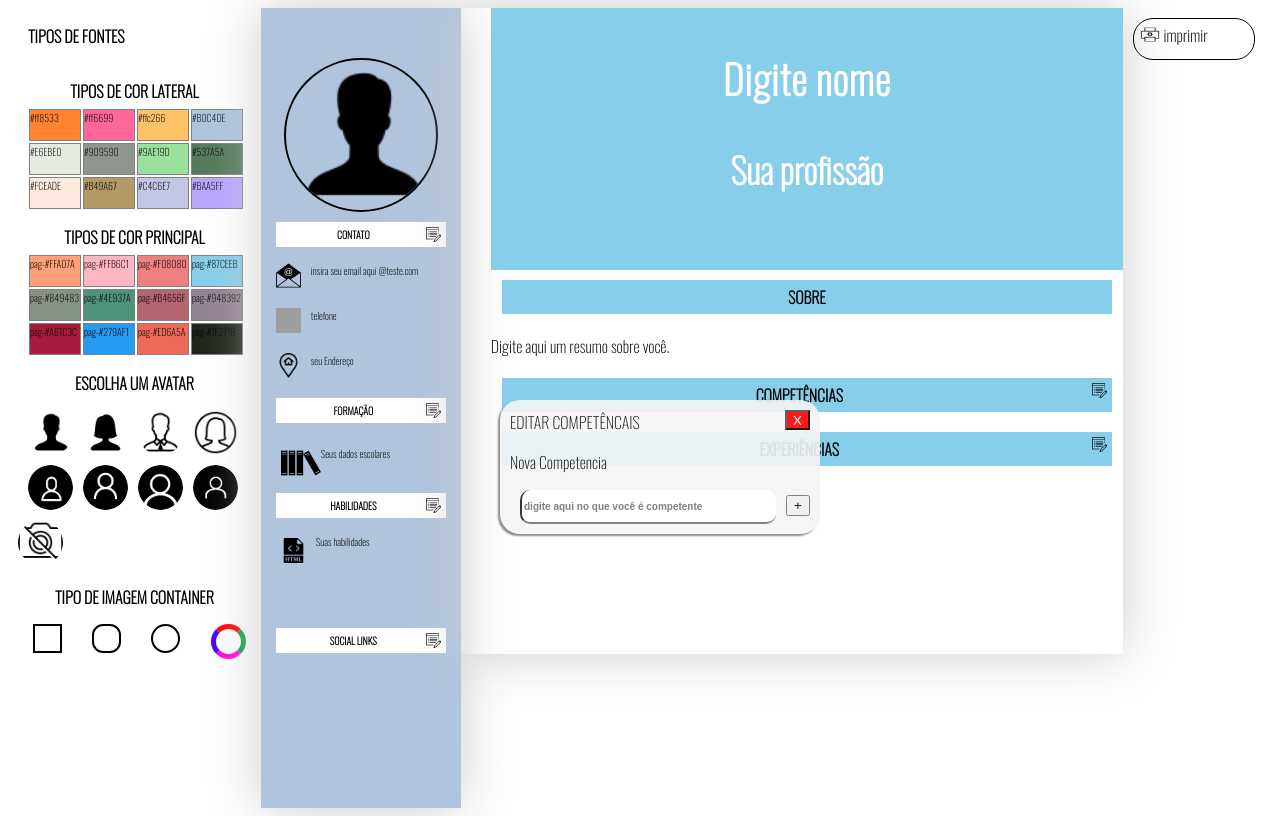
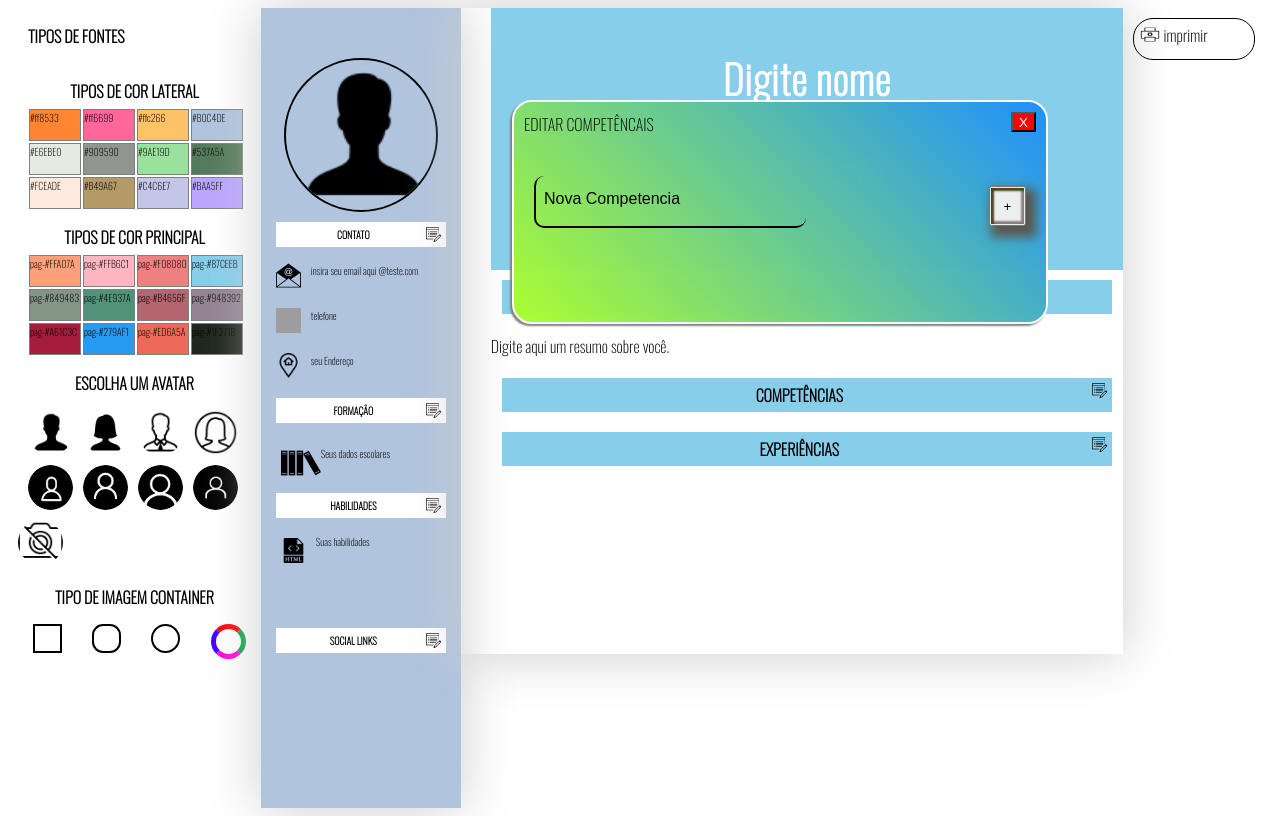
Before and after one commit to SoderJuliano/MeuProjetoPortifolio, a Vue app: page / in a window 1280 px wide. Both pictures are taken after a click on the picture 1099 px from the left and 390 px from the top of the page. Built offline with nearby package versions, Linux system fonts and the light colour scheme; grey boxes are pictures that could not be loaded; a web font is replaced by a local one.

Commit message:
new feats on edit experiences

```diff
--- a/src/components/Page.vue
+++ b/src/components/Page.vue
@@ -197,33 +197,44 @@ export default{
     box-shadow: 0 0 50px #ccc;
  }
  .editar-competencais{
-    width: 300px;
+    width: 40%;
+    min-height: 200px;
     max-height: 100%;
     border-radius: 20px;
     box-shadow: gray -2px 2px 2px;
     display: none;
     background-color: whitesmoke;
-    top: 50%;
-    left: 500px;
-    opacity: 90%;
+    top: 100px;
+    left: 40%;
+    opacity: 99% !important;
     padding: 10px;
     position: absolute;
     z-index: 5;
  }
   .editar-experiencias{
-    width: 300px;
+    width: 40%;
+    min-height: 200px;
     max-height: 100%;
     border-radius: 20px;
+    border: white solid 2px;
     box-shadow: gray -2px 2px 2px;
     display: none;
-    background-color: whitesmoke;
-    top: 50%;
-    left: 500px;
-    opacity: 90%;
+    background: rgb(2,0,36);
+    background: linear-gradient(90deg, rgb(33, 134, 120) 0%, rgb(163, 163, 243) 43%, rgba(0,212,255,1) 100%);
+    color:black;
+    top: 100px;
+    left: 40%;
+    opacity: 99% !important ;
     padding: 10px;
     position: absolute;
     overflow: scroll;
+    scrollbar-width: 0px;
+    z-index: 5;
  }
+ ::-webkit-scrollbar {
+    display: none;
+}
+
 }
 @media screen and(max-width: 1000px) {
  .main-container{
--- a/src/components/editarCompetencias.vue
+++ b/src/components/editarCompetencias.vue
@@ -1,8 +1,13 @@
 <template>
     <div class="editar-competencias-container">
         <span>EDITAR COMPETÊNCAIS</span><button  @click="closeBox" class="close">X</button>
-        <p>Nova Competencia</p> <input type="text" id="competencia-input" placeholder="digite aqui no que você é competente"/>
-        <button @click="adicionarCompetencia" class="bnt-plus">+</button>
+        <div class="editar-add">
+            <div class="inputbox">
+                <input required="required" type="text" id="competencia-input" />
+                <span>Nova Competencia</span>
+            </div>
+            <button @click="adicionarCompetencia" class="bnt-plus">+</button>
+        </div>
         <div class="competencia-list" v-for="(item, index) in competencias" :key="index">
             <span class="itens">{{item}}</span>
             <img v-if="item" @click="removeCompetence" :id="`${item}`" class="remove-bnt" src="../icons/remove.png" alt="remove-bnt">
@@ -44,9 +49,22 @@ export default {
 }
 </script>
 <style scoped>
+
+@media screen and (min-width:1001px) {
 .editar-competencias-container{
     width: 300px;
     display: block;
+    background: linear-gradient(45deg, greenyellow, dodgerblue);
+    border: 2px solid white;
+}
+}
+@media screen and (max-width:1000px) {
+ .editar-competencias-container{
+    width: 100%;
+    display: block;
+    background: linear-gradient(45deg, greenyellow, dodgerblue);
+    border: 2px solid white;
+ }
 }
 #competencia-input{
     width: 250px;
@@ -72,3 +90,18 @@ img{
     padding-left: 10px;
 }
 </style>
+<style>
+.editar-add{
+    margin-top: 40px;
+    display: flex;
+}
+.editar-add button{
+    width: 40px;
+    height: 40px;
+    margin: 10px;
+    box-shadow: 6px 7px 10px 4px #5a5549,
+        inset 2px 2px 2px 1px #4C4023,
+        inset -2px -2px 2px 1px #8C8083;
+    z-index: 5px;
+}
+</style>
--- a/src/components/editarExperiencias.vue
+++ b/src/components/editarExperiencias.vue
@@ -3,21 +3,56 @@
         <span>EDITAR EXPERIÊNCIAS</span>
         <button  @click="closeBox" class="close">X</button>
         <div v-if="userExperience.lastJob" class="experience-list">
-            <p>ÚLTIMO EMPREGO/ATUAL</p>
-            <input class="input-value" placeholder="título" type="text" @change="updateLastJob" :value="`${lastJobTitle}`">
-            <input class="input-value" placeholder="empresa" type="text" @change="updateLastJob" :value="`${userExperience.lastJob.company}`">
-            <input class="input-value" placeholder="data da contratação" type="date" @change="updateLastJob" :value="`${userExperience.lastJob.hired}`">
-            <input class="input-value" placeholder="data da demissão" type="date" @change="updateLastJob" :value="`${userExperience.lastJob.end}`">
-            <textarea class="input-value" placeholder="descrição" type="text" @change="updateLastJob" :value="`${userExperience.lastJob.description}`"/>
+            <h2>ÚLTIMO EMPREGO/ATUAL</h2>
+            <div class="inputbox">
+                <input required="required" class="input-value" type="text" @change="updateLastJob" :value="`${lastJobTitle}`">
+                <span>Título</span>
+            </div>
+            <div class="inputbox">
+                <input required="required" class="input-value" type="text" @change="updateLastJob" :value="`${userExperience.lastJob.company}`">
+                <span>Empresa</span>
+            </div>
+            <div class="inputbox">
+                <textarea required="required" class="input-value" type="text" @change="updateLastJob" :value="`${userExperience.lastJob.description}`"/>
+                <span>Descrição</span>
+            </div>
+            <div class="data-input">
+                <div class="inputbox">
+                    <input class="input-value" type="date" @change="updateLastJob" :value="`${userExperience.lastJob.hired}`">
+                    <span>Data de Adminção</span>
+                </div>
+                <div class="inputbox">
+                    <input class="input-value" type="date" @change="updateLastJob" :value="`${userExperience.lastJob.end}`">
+                    <span>Data de Demissão</span>
+                </div>
+            </div>
+
         </div>
 
         <div v-if="userExperience.job" class="experience-list">
             <p>PENÚLTIMO EMPREGO</p>
-            <input class="input-value" type="text" @change="updateJob" :value="`${userExperience.job.title}`">
-            <input class="input-value" type="text" @change="updateJob" :value="`${userExperience.job.company}`">
-            <input class="input-value" type="date" @change="updateJob" :value="`${userExperience.job.hired}`">
-            <input class="input-value" type="date" @change="updateJob" :value="`${userExperience.job.end}`">
-            <textarea class="input-value" type="text" @change="updateJob" :value="`${userExperience.job.description}`"/>
+            <div class="inputbox">
+                <input required="required" class="input-value" type="text" @change="updateJob" :value="`${userExperience.job.title}`">
+                <span>Título</span>
+            </div>
+            <div class="inputbox">
+                <input required="required" class="input-value" type="text" @change="updateJob" :value="`${userExperience.job.company}`">
+                <span>Empresa</span>
+            </div>
+            <div class="inputbox">
+                <textarea required="required" class="input-value" type="text" @change="updateJob" :value="`${userExperience.job.description}`"/>
+                <span>Descrição</span>
+            </div>
+            <div class="data-input">
+                <div class="inputbox">
+                    <input required="required" class="input-value" type="date" @change="updateJob" :value="`${userExperience.job.hired}`">
+                    <span>Data de Admição</span>
+                </div>
+                <div class="inputbox">
+                    <input required="required" class="input-value" type="date" @change="updateJob" :value="`${userExperience.job.end}`">
+                    <span>Data de Demissão</span>
+                </div>
+            </div>
         </div>
     </div>
 </template>
@@ -49,9 +84,9 @@ export default {
         updateLastJob(){
             this.lastJobTitle = document.getElementsByClassName('input-value')[0].value
             let ljobcompany = document.getElementsByClassName('input-value')[1].value
-            const ljobhired = document.getElementsByClassName('input-value')[2].value
-            const ljobend = document.getElementsByClassName('input-value')[3].value
-            const ljobdesciption = document.getElementsByClassName('input-value')[4].value
+            const ljobhired = document.getElementsByClassName('input-value')[3].value
+            const ljobend = document.getElementsByClassName('input-value')[4].value
+            const ljobdesciption = document.getElementsByClassName('input-value')[2].value
             localStorage.setItem('lastjob', this.lastJobTitle+","+ljobcompany+","+ljobhired+","+ljobend)
             localStorage.setItem('lastjobDescription', ljobdesciption)
             if(this.lastJobTitle){
@@ -71,9 +106,9 @@ export default {
         updateJob(){
             const jobtitle = document.getElementsByClassName('input-value')[5].value
             let jobcompany = document.getElementsByClassName('input-value')[6].value
-            const jobhired = document.getElementsByClassName('input-value')[7].value
-            const jobend = document.getElementsByClassName('input-value')[8].value
-            const jobdesciption = document.getElementsByClassName('input-value')[9].value
+            const jobhired = document.getElementsByClassName('input-value')[8].value
+            const jobend = document.getElementsByClassName('input-value')[9].value
+            const jobdesciption = document.getElementsByClassName('input-value')[7].value
             localStorage.setItem('job', jobtitle+","+jobcompany+","+jobhired+","+jobend)
             localStorage.setItem('jobDescription', jobdesciption)
             if(jobtitle){
@@ -94,6 +129,10 @@ export default {
 }
 </script>
 <style  scoped>
+.data-input{
+    display: flex;
+    margin-top: 120px;
+}
 input{
     width: 200px;
     height: 30px;
@@ -102,16 +141,89 @@ input{
     margin: 5px;
 }
 textarea{
-    width: 100%;
+    width: 90% !important;
     height: 110px;
     border: black solid 2px;
     box-shadow: black 2px 2px 2px;
     overflow: scroll;
+    background-color: #fff;
 }
 .editar-experiencias-container{
-    height: 100%;
+    opacity: 100%;
+    width: 95%;
+    margin-left: 1%;
     position: absolute;
-    top: 40%;
-    background-color: whitesmoke;
+    top: 10px;
+    background: linear-gradient(45deg, greenyellow, dodgerblue);
 }
 </style>
+<style>
+.experience-list{
+    margin-top: 50px;
+    margin-bottom: 50px;
+    height: 450px;
+}
+.inputbox {
+  position: relative;
+  width: 100%;
+  height: 50px;
+  margin-bottom: 50px;
+}
+.inputbox input {
+  position: absolute;
+  top: 0;
+  left: 0;
+  width: 80%;
+  border: 2px solid #000;
+  outline: none;
+  background: none;
+  padding: 10px;
+  border-radius: 10px;
+  font-size: 1.2em;
+}
+.inputbox:last-child {
+  margin-bottom: 0;
+}
+.inputbox span {
+  position: absolute;
+  top: 14px;
+  left: 20px;
+  font-size: 1em;
+  transition: 0.6s;
+  font-family: sans-serif;
+}
+ .inputbox input:focus ~ span,
+ .inputbox input:valid ~ span {
+  transform: translateX(-13px) translateY(-35px);
+  font-size: 1em;
+}
+ .inputbox [type="button"] {
+  width: 50%;
+  background: dodgerblue;
+  color: #fff;
+  border: #fff;
+}
+ .inputbox:hover [type="button"] {
+  background: linear-gradient(45deg, greenyellow, dodgerblue);
+}
+
+ .inputbox textarea {
+  position: absolute;
+  top: 0;
+  left: 0;
+  width: 100%;
+  border: 2px solid #000;
+  outline: none;
+  background: none;
+  padding: 10px;
+  border-radius: 10px;
+  font-size: 1.2em;
+  color:white;
+  overflow-x: hidden;
+}
+ .inputbox textarea:focus ~ span,
+ .inputbox textarea:valid ~ span {
+  transform: translateX(-13px) translateY(-35px);
+  font-size: 1em;
+}
+</style>
```
